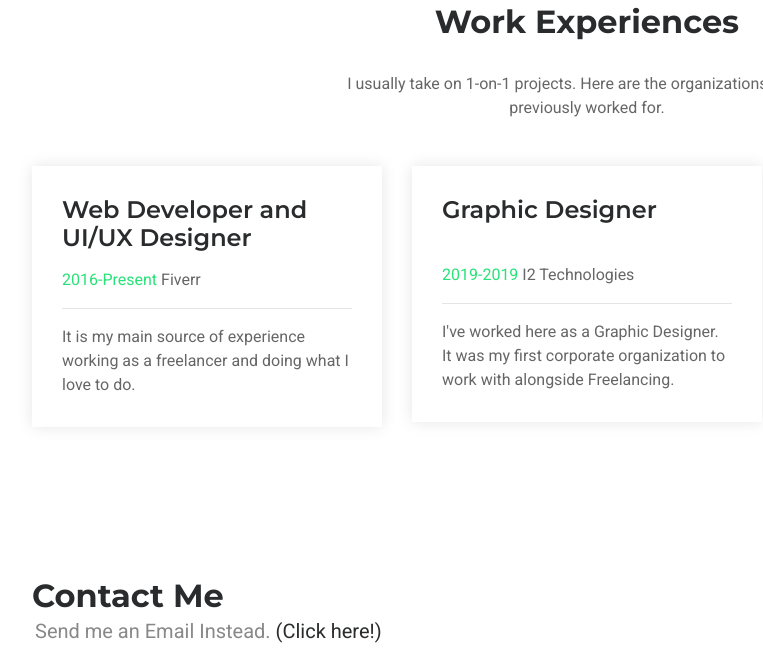
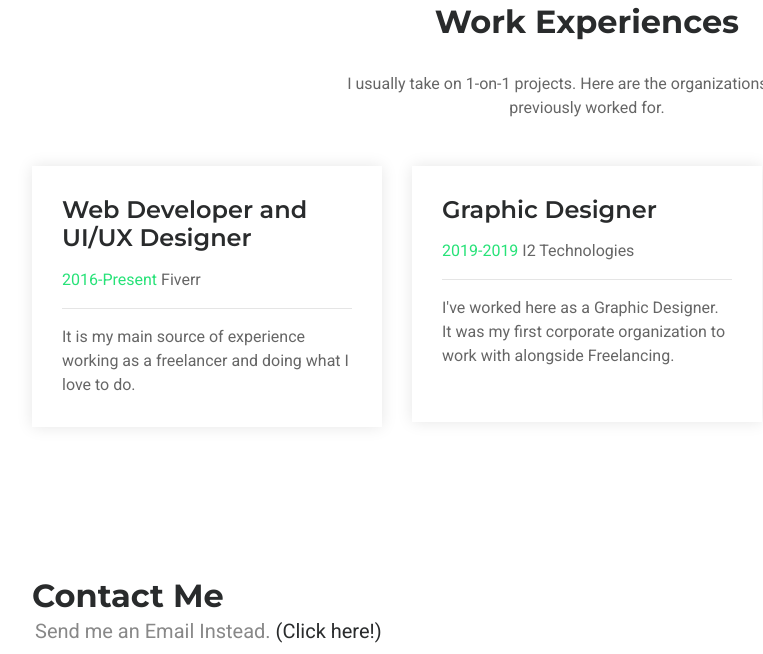
Before and after one commit to ahmedtusharlive/ahmedtusharlive.github.io, a plain HTML site: page index.html in a window 1280 px wide. Shown: the part 3617-4271 px from the top of the page, without its empty margins (53-816 px from the left). Drawn offline with Linux system fonts and the light colour scheme; no server answers; files whose address does not match are found by name.

Commit message:
Update index.html

```diff
--- a/index.html
+++ b/index.html
@@ -557,7 +557,7 @@ var sc_https=1;
                         <h4>Web Developer and UI/UX Designer</h4>
                         <p><span class="text_default">2016-Present</span> Fiverr</p>
                         <hr>
-                        <p>It is my main source of experience working as a freelancer and doing what I love to do.<br></p>
+                        <p>It is my main source of experience working as a freelancer and doing what I love to do.</p>
                     </div>
                 </div>
             </div>
@@ -565,9 +565,9 @@ var sc_https=1;
                 <div class="icon_box icon_box_style_2">
                     <div class="icon_box_content">
                         <h4>Graphic Designer</h4>
-                        <p><br><span class="text_default">2019-2019</span> I2 Technologies</p>
+                        <p><span class="text_default">2019-2019</span> I2 Technologies</p>
                         <hr>
-                        <p>I've worked here as a Graphic Designer. It was my first corporate organization to work with alongside Freelancing.
+                        <p>I've worked here as a Graphic Designer. It was my first corporate organization to work with alongside Freelancing.<br><br>
                         </p>
                     </div>
                 </div>
```
